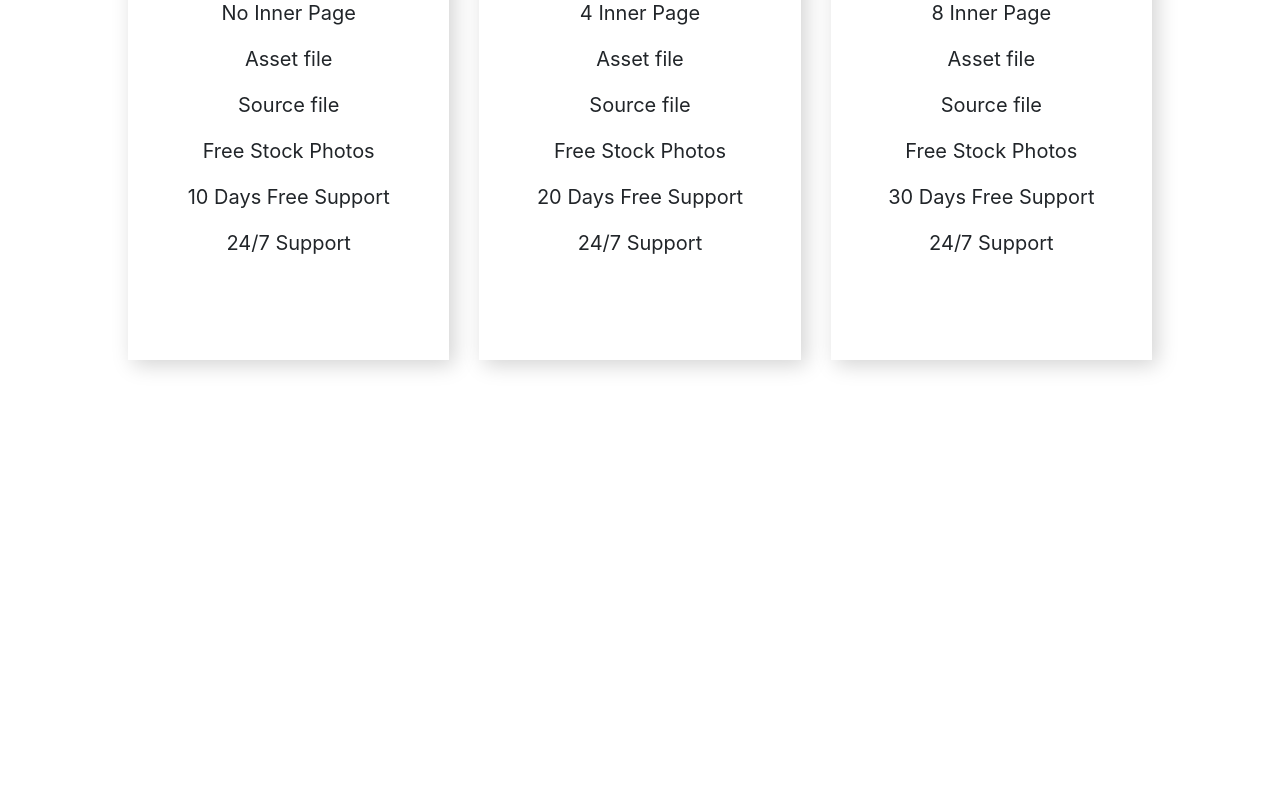
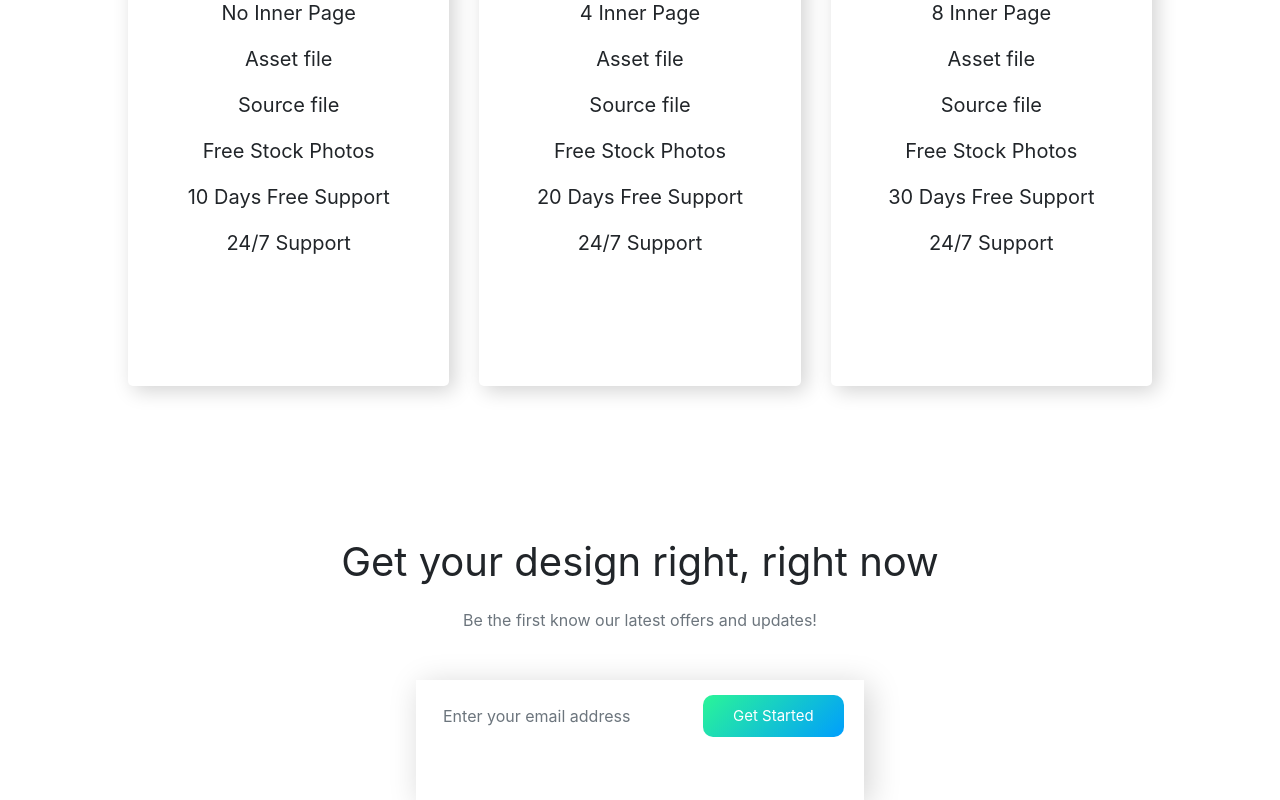
Before and after one commit to rokydas/athena-design, a React (Create React App) app: page / in a window 1280 px wide. Shown: the part 406-1206 px from the top of the page. Before the commit the page ends 816 px from the top, so only its background shows below. Built offline with nearby package versions, Linux system fonts and the light colour scheme.

Commit message:
some changes

```diff
--- a/src/App.js
+++ b/src/App.js
@@ -1,10 +1,12 @@
 import './App.css';
+import Contact from './components/Contact/Contact';
 import Pricing from './components/Pricing/Pricing';
 
 function App() {
   return (
-    <div className="App">
+    <div>
       <Pricing />
+      <Contact />
     </div>
   );
 }
--- /dev/null
+++ b/src/components/Contact/Contact.css
@@ -0,0 +1,29 @@
+.submit-btn {
+    color: white;
+    background-image: linear-gradient(135deg, #2AF598, #009EFD);
+    padding: 10px 30px;
+    border: none;
+    font-size: 15px;
+    border-radius: 10px;
+}
+
+.search-bar {
+    width: 35%;
+    margin: auto;
+    box-shadow: lightgray 5px 5px 30px;
+    padding: 15px;
+}
+
+.email-box {
+    border: none;
+    width: 100%;
+}
+
+
+
+@media only screen and (max-width: 1000px) {
+    .search-bar {
+        width: 80%;
+        margin: auto;
+    }
+}
--- /dev/null
+++ b/src/components/Contact/Contact.js
@@ -0,0 +1,23 @@
+import React from 'react';
+import './Contact.css';
+
+const Contact = () => {
+    return (
+        <div>
+            <div className="text-center">
+                <p className="pt-5 pl-5 pr-5 mt-5" style={{ fontSize: '40px' }}>Get your design right, right now</p>
+                <p className="text-secondary mb-5">Be the first know our latest offers and updates!</p>
+            </div>
+
+            <div className="search-bar">
+                <form className="mb-5 form-inline">
+                    <input type="text" className="form-control email-box" width="80px" placeholder="Enter your email address" />
+                    <input type="submit" className="submit-btn" value="Get Started" />
+                </form>
+            </div>
+
+        </div>
+    );
+};
+
+export default Contact;
--- a/src/components/Pricing/Pricing.css
+++ b/src/components/Pricing/Pricing.css
@@ -6,6 +6,10 @@
     height: 500px;
 } */
 
+.pricing {
+    text-align: center;
+}
+
 .custom-container {
     width: 80%;
     margin: auto;
--- a/src/components/PricingSingle/PricingSingle.css
+++ b/src/components/PricingSingle/PricingSingle.css
@@ -4,6 +4,7 @@
     margin-bottom: 50px;
     border: 4px solid transparent;
     font-size: 20px;
+    border-radius: 5px;
 }
 
 .price-single:hover {
@@ -23,13 +24,12 @@
 .order-btn {
     color: white;
     background-color: white;
+    padding: 10px 30px;
     border: none;
+    font-size: 25px;
+    border-radius: 25px 0px 25px 0px;
 }
 
 .price-single:hover .order-btn {
-    color: white;
     background-image: linear-gradient(135deg, #2AF598, #009EFD);
-    padding: 10px 30px;
-    border-radius: 25px 0px 25px 0px;
-    font-size: 25px;
 }
```
Also changed, not shown: src/components/Footer/Footer.css (added), src/components/Footer/Footer.js (added).
